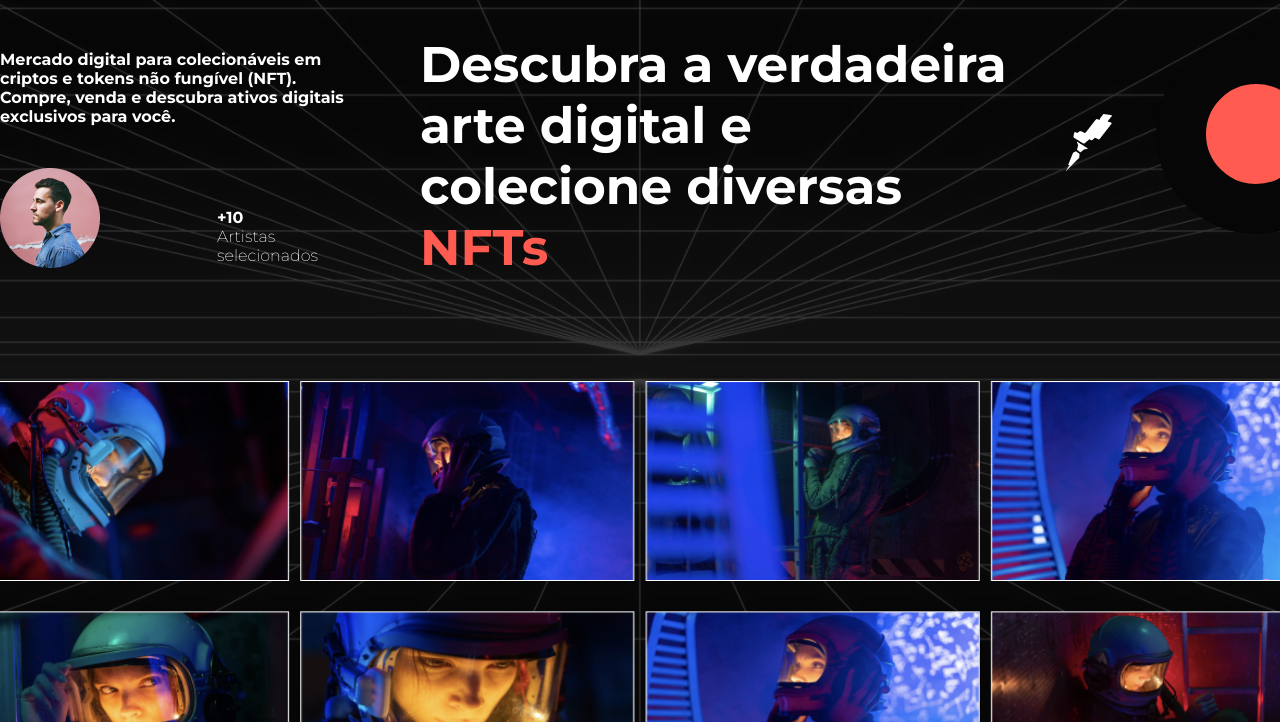
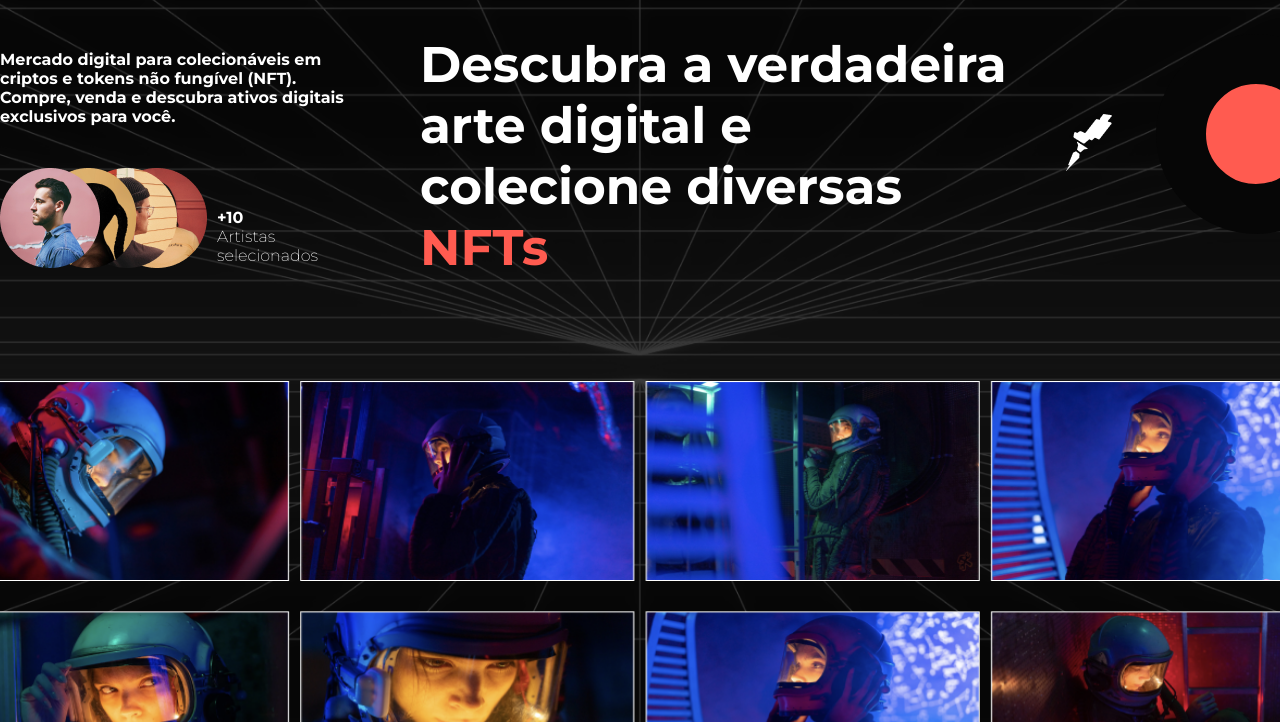
Before and after one commit to Dani3l03/Rocket-NFT, a plain HTML site: page index.html in a window 1280 px wide. Shown: the part 78-800 px from the top of the page. Drawn offline with Linux system fonts and the light colour scheme.

Commit message:
'rocket-nft-final'

```diff
--- a/style.css
+++ b/style.css
@@ -71,27 +71,28 @@ button:hover{
   width: 64px;
 }
 
-.img-one{
-  position: absolute;
-  left: 0px;
+.img-one img{
+  position: relative;
+  z-index: 4;
 }
 
-.img-two{
+.img-two img{
   position: relative;
-  z-index: -1;
-  left: 30px;
+  right: 60px;
+  z-index: 3;
+
 }
 
-.img-three{
+.img-three img{
   position: relative;
-  z-index: -2;
-  left: -40px;
+  right: 120px;
+  z-index: 2;
 }
 
-.img-four{
+.img-four img{
   position: relative;
-  z-index: -3;
-  left: -110px;
+  right: 190px;
+  z-index: 1;
 }
 
 .artists{
@@ -103,11 +104,12 @@ button:hover{
 
 .artists span{
   margin-top: 40px;
-  margin-left: -80px;
+  margin-left: -180px;
 }
 
 .artists p{
- margin-left: -80px;
+ margin-left: -180px;
+ margin-right: 20px;
  font-weight: 200;
  margin-top: 0;
 }
@@ -195,7 +197,8 @@ button:hover{
 .divide{
   display: grid;
   display: 1fr auto;
-  margin: 0;
+  margin-left:auto;
+  margin-right:auto;
   margin-bottom: 0;
 }
 
@@ -206,6 +209,7 @@ button:hover{
   gap: 100px;
   padding-top: 60px;
   border-right: 1px solid #5A5757;
+  border-left: 1px solid #5A5757;
   border-bottom: 1px solid #5A5757;
   padding-right: 60px;
   padding-bottom: 100px;
```
